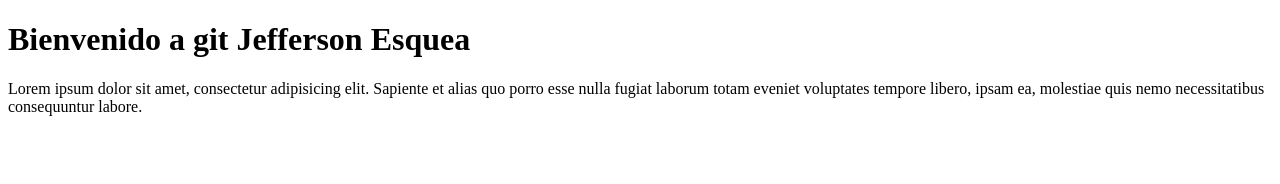
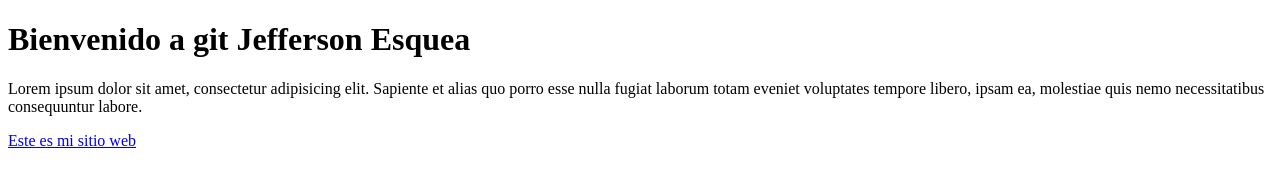
Before and after one commit to jjesquea/cursogit, a plain HTML site: page index.html in a window 1280 px wide. Drawn offline with Linux system fonts and the light colour scheme.

Commit message:
Se agrego un enlace en el documento

```diff
--- a/index.html
+++ b/index.html
@@ -9,5 +9,6 @@
 <body>
 	<h1>Bienvenido a git Jefferson Esquea</h1>
 	<p>Lorem ipsum dolor sit amet, consectetur adipisicing elit. Sapiente et alias quo porro esse nulla fugiat laborum totam eveniet voluptates tempore libero, ipsam ea, molestiae quis nemo necessitatibus consequuntur labore.</p>
+	<a href="https://cjmercado.tk">Este es mi sitio web</a>
 </body>
 </html>
```
